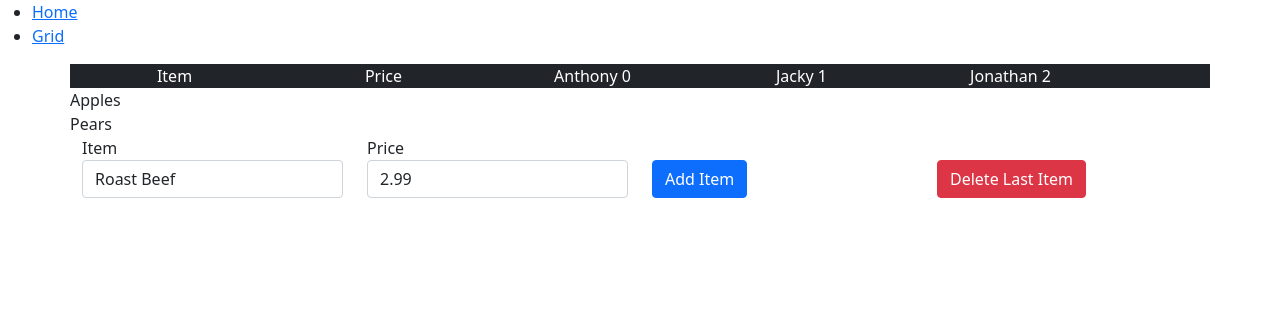
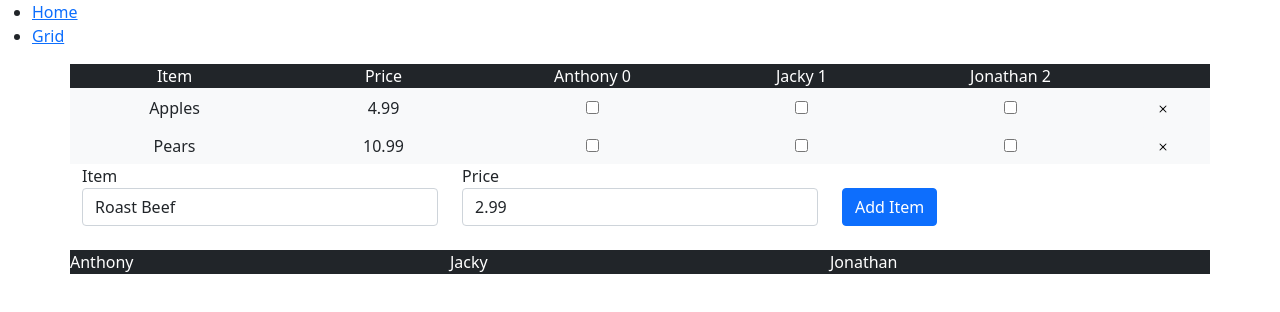
Before and after one commit to jlu51/Basket, a React (Create React App) app: page /grid in a window 1280 px wide. Shown: the top 312 px of the page. Built offline with nearby package versions, Linux system fonts and the light colour scheme; a small style sheet from the web is missing.

Commit message:
Implemented split costs for each person

```diff
--- a/src/components/GridCalculator.js
+++ b/src/components/GridCalculator.js
@@ -20,28 +20,19 @@ function GridCalculator() {
    const [header, setHeader] = useState(["Item", "Price", "Anthony", "Jacky", "Jonathan"]);
    const [shoppers, setShoppers] = useState(
       {
-         "Anthony": {name: "Anthony", itemList: { "Pears": true, "Apples": true }},
-         "Jacky": {name: "Jacky", itemList: { "Pears": true, "Apples": true }},
-         "Jonathan": {name: "Jacky", itemList: {"Apples": true }}
+         "Anthony": {name: "Anthony", itemList: {}, amountOwed: 0},
+         "Jacky": {name: "Jacky", itemList: {}, amountOwed: 0},
+         "Jonathan": {name: "Jacky", itemList: {}, amountOwed: 0}
       });
    const [item, setItem] = useState("Roast Beef");
    const [price, setPrice] = useState("2.99");
 
-   function handleAddRow(name) {
-      console.log(name);
-      const item = {
-         itemName: {name} }
-      setRows(prevRows => {
-         return {...prevRows, item}
-      })
-   }
-
-   function handleRemoveIdxRow(index) {
-      console.log("REMOVING INDEX " + index)
-      const myRows = rows
-      myRows.splice(index, 1)
-      console.log(myRows)
-      setRows(prevRows => ([...myRows]))
+   function handleRemoveItem(item) {
+      console.log("REmoving item " + item)
+      const newItems = {...items}
+      delete newItems[item]
+      console.dir(newItems)
+      setItems(newItems)
    }
 
    function handleAddHeader(name) {
@@ -53,43 +44,51 @@ function GridCalculator() {
 
    function handleAddRow(item, price) {
       console.log(price + " " + item);
-      if (item !== "" && price !== 0) {
-         setRows(prevRows => {
-            return [...prevRows, {itemName: item, price: price, count: 0}]
-         })
+      if (!(item in items) && item !== "" && price !== 0) {  // Create two error messages, one for bad input, another for al;ready entered item name
+         setItems({...items, [item]: {itemName: item, price: price, count: 0}})
          // setItem("") used to reset input fields
          // setPrice("") used to reset input fields
          console.log("DEPTH")
       }
    }
 
-   function testClick() {
-      console.log("CLICKED")
+   // Function written as an arrow function
+   const handleCheckBox = (event, item, name) => {
+      if (event.target.checked) {
+         items[item]["count"] = items[item]["count"] + 1
+         const updatedShoppers = {...shoppers}
+         updatedShoppers[name]["itemList"][item] = true
+         setShoppers(updatedShoppers)
+      }
+      else {
+         items[item]["count"] = items[item]["count"] - 1
+         const updatedShoppers = {...shoppers}
+         delete updatedShoppers[name]["itemList"][item]
+         setShoppers(updatedShoppers)
+         // shoppers[name]["itemList"][item] = false
+      }
+
+      if (items[item]["count"] > 0) {
+         items[item]["splitPrice"] = (items[item]["price"] / items[item]["count"]).toFixed(2)
+      }
+
+
+      // updateCosts()
+
+      console.log(items)
+      console.log(shoppers)
    }
 
-   function testCheckedBox(event, rowIndex, colIndex) {
+   // We do not need the constant updates, because we are adding extra side effects, and it is hard to keep track of the total for each person while still checking boxes
+   const updateCosts = () => {
+      Object.keys(shoppers).map((person, personIdx) => {
+         console.log(person)
+         console.log(shoppers[person]["itemList"])
+         Object.keys(shoppers[person]["itemList"]).map((itemName) => {
+            shoppers[person]["amountOwed"] = parseFloat(shoppers[person]["amountOwed"]) + parseFloat(items[itemName]["splitPrice"])
+         })
+      })
 
-      const myRows = rows
-      // console.log(myRows)
-      console.log(event.target.checked)
-
-      // This accounts for the number of people that are pitching in for item, based off of the check box status
-      if (event.target.checked) {
-         myRows[rowIndex].count++
-      }
-      else {
-         myRows[rowIndex].count--
-      }
-
-      if (myRows[rowIndex].count > 0) {
-         myRows[rowIndex].splitPrice = (myRows[rowIndex].price / myRows[rowIndex].count).toFixed(2)
-      }
-      console.log(rows[rowIndex])
-      // console.log("rIdx: " + rows[rowIndex].itemName + " " + "cIdx: " + header[colIndex + 2])
-   }
-
-   function handleRemoveLastRow() {
-      setRows(rows.slice(0, -1))
    }
 
    return (
@@ -108,42 +107,31 @@ function GridCalculator() {
                      {name + " " + index}
                   </div>
                ))}
-               {/* {Object.keys(shoppers).map((shopper, index) => {
-                  console.log(shoppers[shopper])
-               })} */}
                <div class="col-1"/>
             </div>
-               {/* {rows.map((row, rowIndex) => (
+               {Object.keys(items).map((item, itemIdx) => (
                   <div className="row text-center">
                      <div className="col pt-2 bg-light">
-                        {row.itemName}
-                        {rowIndex}
+                        {items[item]["itemName"]}
                      </div>
-                     <div class="col pt-2 bg-light">
-                        {row.price}
+                     <div className="col pt-2 bg-light">
+                        {items[item]["price"]}
                      </div>
-                     {header.slice(2).map((item, colIndex) => (
+                     {Object.keys(shoppers).map((person, personIdx) => (
                         <div className="col pt-2 bg-light">
-                           <input type="checkbox" onChange={(event) => testCheckedBox(event, rowIndex, colIndex)} />
-                           {colIndex}
+                           <input type="checkbox" onChange={(event) => handleCheckBox(event, item, person)} />
                         </div>
                      ))}
                      <div className="col-1 bg-light">
-                        <button type="button" className="btn btn-light" onClick={() => handleRemoveIdxRow(rowIndex)}>
+                        <button type="button" className="btn btn-light" onClick={() => handleRemoveItem(item)}>
                            <BsX/>
                         </button>
                      </div>
                   </div>
-               ))} */}
-               {Object.keys(items).map((item, index) => (
-                  <div className="row text-center">
-                     {items[item]["itemName"]}
-                  </div>
                ))}
-
             <div className="container-fullwidth">
                <form>
-                  <div className="row ">
+                  <div className="row">
                      <div className="col">
                         <label for="inputItem">Item</label>
                         <input type="text" className="form-control" value={item} placeholder="Arby's Roast Beef Sandwich" id="inputItem" onChange={e => setItem(e.target.value)}/>
@@ -155,9 +143,28 @@ function GridCalculator() {
                      <div className="col">
                         <button type="button" className="mt-4 btn btn-primary" onClick={() => handleAddRow(item, price)}>Add Item</button>
                      </div>
-                     <div className="col">
-                        <button type="button" className="mt-4 btn btn-danger" onClick={handleRemoveLastRow}>Delete Last Item</button>
-                     </div>
+                  </div>
+                  <div className="row">
+                     {Object.keys(shoppers).map((person, personIdx) => (
+                        <div className="col mt-4">
+                           <div className="row bg-dark text-white">
+                              {person}
+                           </div>
+                           {Object.keys(shoppers[person]["itemList"]).map((itemName, itemNameIdx) => (
+                              <div className="row bg-light">
+                                 <div className="col">
+                                    {itemName}
+                                 </div>
+                                 <div className="col">
+                                    {items[itemName]["splitPrice"]}
+                                 </div>
+                              </div>
+                           ))}
+                           {/* <div className="row bg-light">
+                              {shoppers[person]["amountOwed"]}
+                           </div> */}
+                        </div>
+                     ))}
                   </div>
                </form>
             </div>
```
